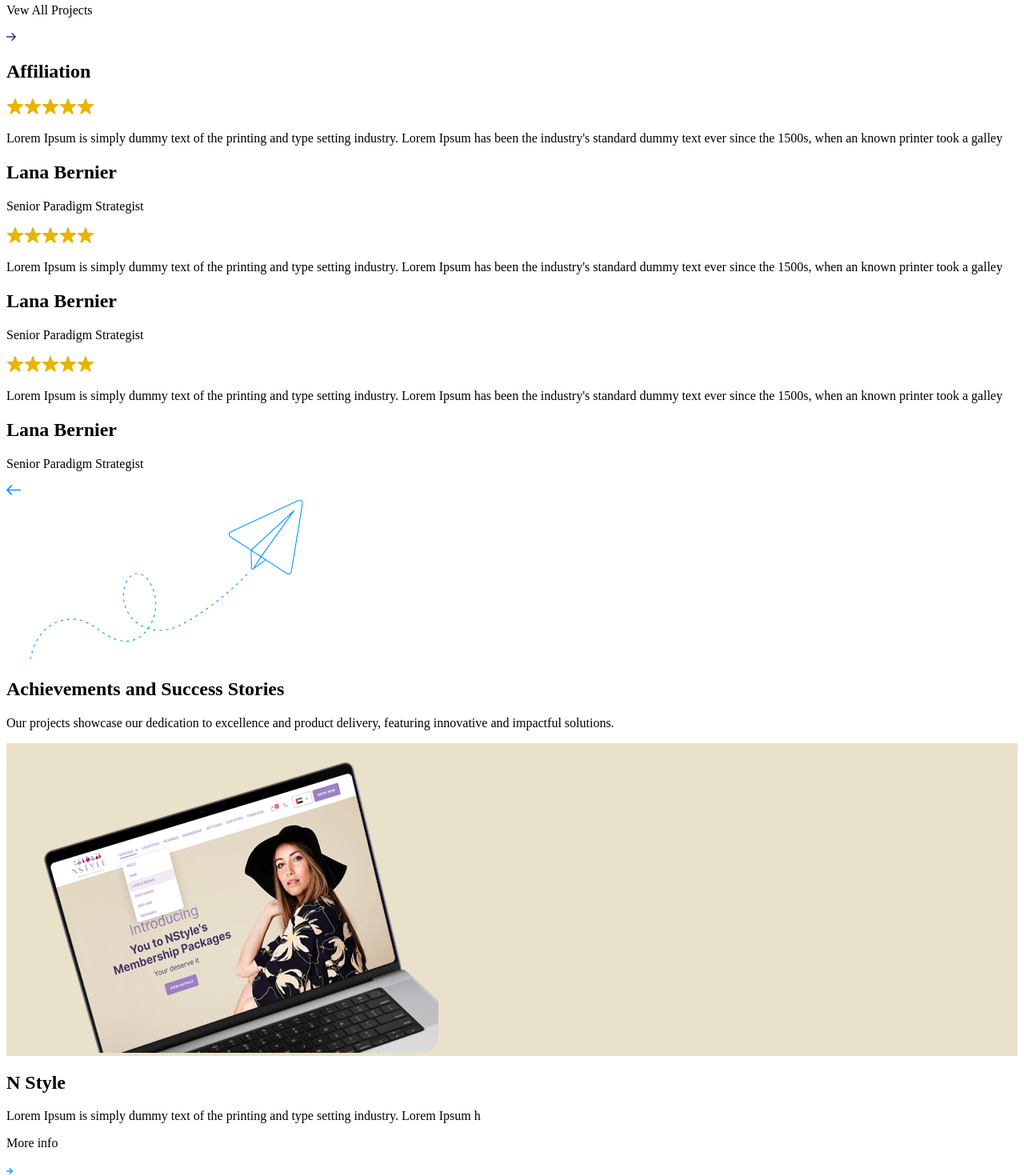
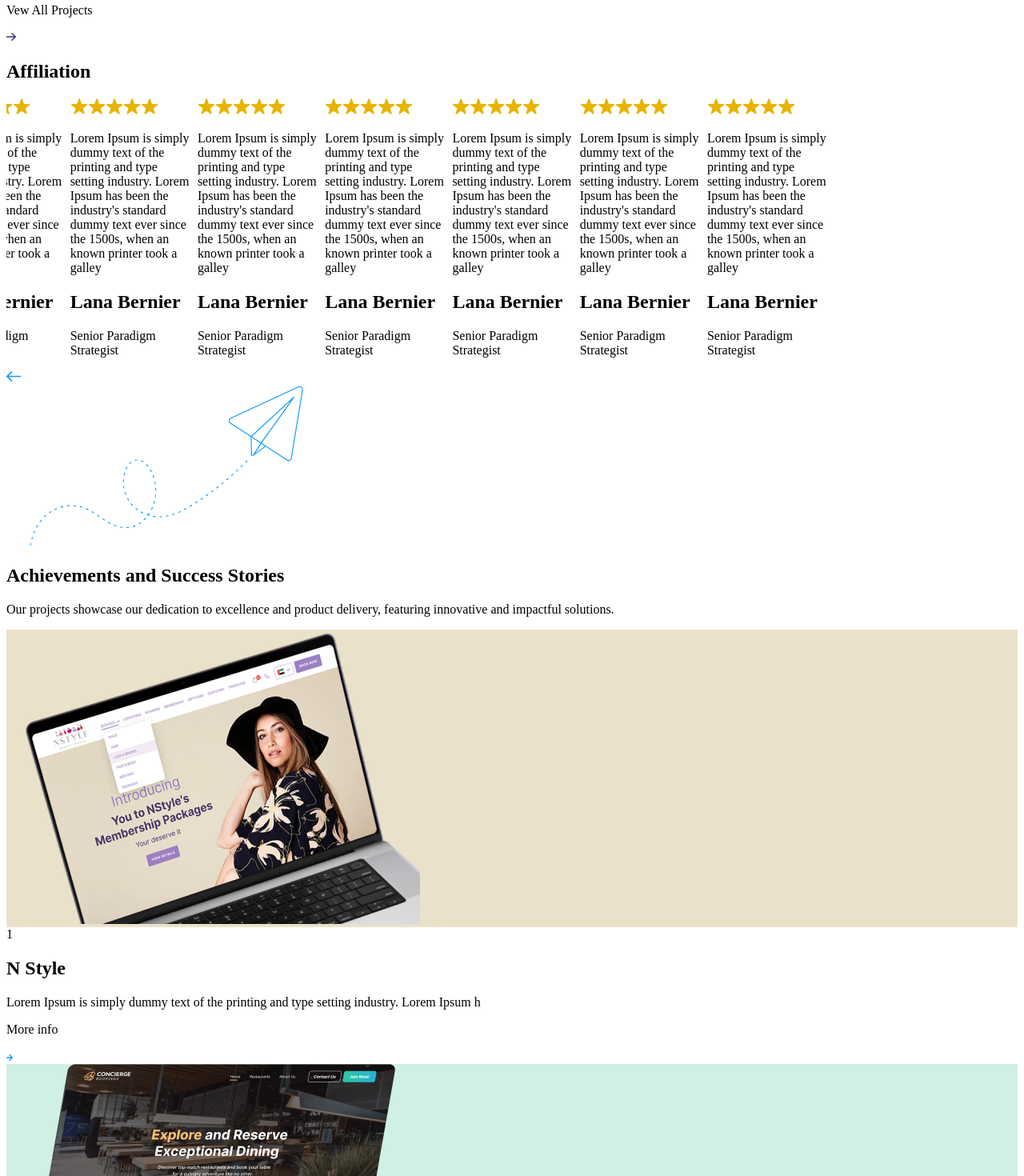
Before and after one commit to danishyaqoobofficial/HashedSystemProject, a React (Create React App) app: page / in a window 1280 px wide. Shown: the part 8140-9610 px from the top of the page at 80% size. Built offline with nearby package versions, Linux system fonts and the light colour scheme.

Commit message:
last commit today

```diff
--- a/src/App.css
+++ b/src/App.css
@@ -16,3 +16,15 @@
         flex-direction: column;
     }
 }
+
+
+.stories__after ::after{
+height: 100%;
+width: 1px;
+background-color: #8AAAD2;
+content: '';
+position: absolute;
+top: 56%;
+left: 50%;
+transform: translateX(50%);
+}
--- a/src/Components/Cards/StoriesSingleCard.jsx
+++ b/src/Components/Cards/StoriesSingleCard.jsx
@@ -5,9 +5,12 @@
 function StoriesSingleCard(props) {
     return (
         <>
-            <div className="flex items-center justify-center gap-[12px] md:gap-[52px] max-w-[900px] mx-auto md:flex-row flex-col mt-[12px] " >
+            <div className={`flex items-center justify-center gap-[12px] md:gap-[22px] max-w-[900px] mx-auto flex-col mt-[12px] relative z-10  ${props.row_reverse ? 'md:flex-row-reverse' : 'md:flex-row' }`}  >
                 <div className="mt-[22px]  rounded-[12px] pt-[20px] overflow-hidden max-w-[420px] w-full " style={{backgroundColor : props.color , paddingLeft : props.paddingLeft , paddingRight : props.paddingRight}}  >
-                    <img className='h-[240px] sm:h-[260px]' src= {props.image} alt="" />
+                    <img className='h-[240px] sm:h-[255px]' src= {props.image} alt="" />
+                </div>
+                <div className="md:block hidden">
+                    <div className={`text-2xl text-white rounded-full min-w-10 min-h-10 bg-[#8AAAD2] flex items-center justify-center ${!props.lastElement ? "stories__after" : ""}`}><span>{props.number}</span></div>
                 </div>
                 <div className="mt-[22px] max-w-[420px] w-full ">
                     <h2 className="text-[22px] text-[#0A0E19] font-[600] line-clamp-1 ">{props.title}</h2>
@@ -24,6 +27,5 @@ function StoriesSingleCard(props) {
     );
   }
 
-//   style={{flexDirection : props.row_reverse}}
 
   export default StoriesSingleCard;
--- a/src/pages/LandingPage/index.jsx
+++ b/src/pages/LandingPage/index.jsx
@@ -40,8 +40,15 @@ import bg1 from '../../assets/Images/bg1.png'
 import BlogCard from "../../Components/Cards/BlogCard";
 import StoriesSingleCard from "../../Components/Cards/StoriesSingleCard";
 import llll from '../../assets/Images/Mask group copy.png'
+
+// Import Swiper React components
 import { Swiper, SwiperSlide } from 'swiper/react';
+
+// Import Swiper styles
 import 'swiper/css';
+// Import required modules
+import { Autoplay } from 'swiper/modules';
+
 
 
 
@@ -187,11 +194,44 @@ function LandingPage() {
                     </div>
                     <div className="pt-[22px] ">
                         <h2 className=" text-center text-[#0A0E19] font-[600] mt-[20px] leading-[50px] text-[32px] md:text-[42px] max-w-[660px] mx-auto ">Affiliation</h2>
-                        <div className="flex items-center gap-[14px] md:gap-[18px] justify-center py-[42px] flex-wrap px-[12px] ">
-                            <ReviewCard/>
-                            <ReviewCard/>
-                            <ReviewCard/>
-                        </div>
+                            <div className=" w-full flex items-center overflow-auto py-[22px] gap-[14px] md:gap-[18px] mt-[15px]">
+                                <Swiper
+                                    slidesPerView={7}
+                                    breakpoints={{
+
+                                        100: {
+                                        slidesPerView: 7,
+
+                                        },
+                                        1024: {
+                                        slidesPerView: 8,
+
+                                        },
+                                        1440: {
+                                        slidesPerView: 9,
+
+                                        },
+                                    }}
+                                    spaceBetween={10}
+                                    centeredSlides={true}
+                                    autoplay={{
+                                    delay: 1900,
+                                    disableOnInteraction: false,
+                                    }}
+                                    loop={true}
+                                    modules={[ Autoplay]}
+                                    className="mySwiper w-full"
+                                >
+                                    <SwiperSlide className="max-w-max min-w-fit " ><ReviewCard/></SwiperSlide>
+                                    <SwiperSlide className="max-w-max min-w-fit " ><ReviewCard/></SwiperSlide>
+                                    <SwiperSlide className="max-w-max min-w-fit " ><ReviewCard/></SwiperSlide>
+                                    <SwiperSlide className="max-w-max min-w-fit " ><ReviewCard/></SwiperSlide>
+                                    <SwiperSlide className="max-w-max min-w-fit " ><ReviewCard/></SwiperSlide>
+                                    <SwiperSlide className="max-w-max min-w-fit " ><ReviewCard/></SwiperSlide>
+                                    <SwiperSlide className="max-w-max min-w-fit " ><ReviewCard/></SwiperSlide>
+                                    <SwiperSlide className="max-w-max min-w-fit " ><ReviewCard/></SwiperSlide>
+                                </Swiper>
+                            </div>
                         <div className="flex items-center justify-center gap-[8px] ">
                             <span className="flex items-center justify-center h-[42px] w-[46px] cursor-pointer bg-[#fff] rounded-[12px] border border-[#0D99FF] ">
                                 <svg width="18" height="15" viewBox="0 0 21 16" fill="none" xmlns="http://www.w3.org/2000/svg">
@@ -211,13 +251,13 @@ function LandingPage() {
                 </div>
             </div>
             <div className="w-full bg-[#E8F0FA] ">
-                <div className="max-w-[1200px] mx-auto py-[62px] px-[12px] md:px-[20px] ">
+                <div className="max-w-[1200px] mx-auto py-[62px] px-[16px] md:px-[20px] ">
                     <h2 className="text-center text-[#0A0E19] font-[600] mt-[20px] leading-[50px] text-[32px] md:text-[42px] ">Achievements and Success Stories</h2>
                     <p className=" text-[15px] text-[#0A0E19] text-center mt-[12px] ">Our projects showcase our dedication to excellence and product delivery, featuring innovative and impactful solutions.</p>
                     <div className="py-[22px] ">
-                        <StoriesSingleCard color = '#eae1ca' image = {llll} title = 'N Style' peragrapg = 'Lorem Ipsum is simply dummy text of the printing and type setting industry. Lorem Ipsum h' />
-                        <StoriesSingleCard color = '#d0efe5' image = {projectCardImage2} title = 'Concierge Bookings' peragrapg = 'Lorem Ipsum is simply dummy text of the printing and type setting industry. Lorem Ipsum h' row_reverse = "row-reverse" />
-                        <StoriesSingleCard color = '#b1d1f3' image = {projectCardImage4} title = 'OneMove' peragrapg = 'Lorem Ipsum is simply dummy text of the printing and type setting industry. Lorem Ipsum h' />
+                        <StoriesSingleCard number = '1' color = '#eae1ca' image = {projectCardImage1} title = 'N Style' peragrapg = 'Lorem Ipsum is simply dummy text of the printing and type setting industry. Lorem Ipsum h' />
+                        <StoriesSingleCard number = '2' color = '#d0efe5' image = {projectCardImage2} title = 'Concierge Bookings' peragrapg = 'Lorem Ipsum is simply dummy text of the printing and type setting industry. Lorem Ipsum h' row_reverse />
+                        <StoriesSingleCard number = '3' lastElement color = '#b1d1f3' image = {projectCardImage4} title = 'OneMove' peragrapg = 'Lorem Ipsum is simply dummy text of the printing and type setting industry. Lorem Ipsum h' />
                     </div>
                     <div className="flex items-center justify-center mt-[52px]  ">
                         <div className="flex items-center gap-[14px] bg-[#0D99FF] rounded-[7px] px-[22px] py-[12px] cursor-pointer">
@@ -232,27 +272,48 @@ function LandingPage() {
             <div className="w-full bg-[#fff]  " >
                 <div className="max-w-[1200px] mx-auto py-[32px] px-[12px] md:px-[20px] ">
                     <h2 className="text-center text-[#0A0E19] font-[600] mt-[20px] leading-[50px] text-[32px] md:text-[42px] ">Unlocking Business Potential Through Our Expertise</h2>
-                    <div className="w-full flex items-center justify-center px-[8px]  ">
-                        <div className="flex items-center overflow-auto py-[22px] gap-[12px] mt-[15px]">
-                            <Swiper className="!max-w-max "
-                                spaceBetween={12}
-                                slidesPerView={1}
-                                onSlideChange={() => console.log('slide change')}
-                                onSwiper={(swiper) => console.log(swiper)}
-                                >
-                                <SwiperSlide className="max-w-max "><ServiceSmallCard heading = 'Data Analytics' /></SwiperSlide>
-                                <SwiperSlide className="max-w-max " ><ServiceSmallCard heading = 'UI/UX' /></SwiperSlide>
-                                <SwiperSlide className="max-w-max " ><ServiceSmallCard heading = 'Artificial Intelligence' /></SwiperSlide>
-                                <SwiperSlide className="max-w-max " ><ServiceSmallCard heading = 'Machine Learning' /></SwiperSlide>
-                                <SwiperSlide className="max-w-max " ><ServiceSmallCard heading = 'Web' /></SwiperSlide>
-                                <SwiperSlide className="max-w-max " ><ServiceSmallCard heading = 'Mobile' /></SwiperSlide>
-                                <SwiperSlide className="max-w-max " ><ServiceSmallCard heading = 'Mobile' /></SwiperSlide>
-                                <SwiperSlide className="max-w-max " ><ServiceSmallCard heading = 'Mobile' /></SwiperSlide>
-                                <SwiperSlide className="max-w-max " ><ServiceSmallCard heading = 'Mobile' /></SwiperSlide>
-                                <SwiperSlide className="max-w-max " ><ServiceSmallCard heading = 'Mobile' /></SwiperSlide>
+                        <div className=" w-full flex items-center overflow-auto py-[22px] gap-[12px] mt-[15px]">
+                            <Swiper
+                                slidesPerView={7}
+                                breakpoints={{
+
+                                    100: {
+                                      slidesPerView: 7,
+
+                                    },
+                                    1024: {
+                                      slidesPerView: 8,
+
+                                    },
+                                    1440: {
+                                      slidesPerView: 9,
+
+                                    },
+                                  }}
+                                spaceBetween={10}
+                                centeredSlides={true}
+                                autoplay={{
+                                delay: 1900,
+                                disableOnInteraction: false,
+                                }}
+                                loop={true}
+                                modules={[ Autoplay]}
+                                className="mySwiper w-full"
+                            >
+                                <SwiperSlide className="max-w-max min-w-fit " ><ServiceSmallCard heading = 'Data Analytics' /></SwiperSlide>
+                                <SwiperSlide className="max-w-max min-w-fit " ><ServiceSmallCard heading = 'UI/UX' /></SwiperSlide>
+                                <SwiperSlide className="max-w-max min-w-fit " ><ServiceSmallCard heading = 'Artificial Intelligence' /></SwiperSlide>
+                                <SwiperSlide className="max-w-max min-w-fit " ><ServiceSmallCard heading = 'Machine Learning' /></SwiperSlide>
+                                <SwiperSlide className="max-w-max min-w-fit " ><ServiceSmallCard heading = 'Web' /></SwiperSlide>
+                                <SwiperSlide className="max-w-max min-w-fit " ><ServiceSmallCard heading = 'Mobile' /></SwiperSlide>
+                                <SwiperSlide className="max-w-max min-w-fit " ><ServiceSmallCard heading = 'Data Analytics' /></SwiperSlide>
+                                <SwiperSlide className="max-w-max min-w-fit " ><ServiceSmallCard heading = 'UI/UX' /></SwiperSlide>
+                                <SwiperSlide className="max-w-max min-w-fit " ><ServiceSmallCard heading = 'Artificial Intelligence' /></SwiperSlide>
+                                <SwiperSlide className="max-w-max min-w-fit " ><ServiceSmallCard heading = 'Machine Learning' /></SwiperSlide>
+                                <SwiperSlide className="max-w-max min-w-fit " ><ServiceSmallCard heading = 'Web' /></SwiperSlide>
+                                <SwiperSlide className="max-w-max min-w-fit " ><ServiceSmallCard heading = 'Mobile' /></SwiperSlide>
                             </Swiper>
                         </div>
-                    </div>
                     <div className="flex items-center justify-center gap-[22px] max-w-[840px] mx-auto mt-[22px] flex-col md:flex-row">
                         <div className="max-w-[420px] w-full h-[250px] sm:h-[270px] bg-cover bg-no-repeat bg-center rounded-[20px] " src="" alt="" style={{backgroundImage : `url(${backgroundImage})`}}  ></div>
                         <div className="flex-1 ">
@@ -272,27 +333,48 @@ function LandingPage() {
                         </div>
                     </div>
                     <h2 className="text-center text-[#0A0E19] font-[600] mt-[32px] leading-[50px] text-[42px] ">Technology</h2>
-                    <div className="w-full flex items-center justify-center px-[8px]  ">
-                    <div className="flex items-center overflow-auto py-[22px] gap-[12px] mt-[15px]">
-                            <Swiper className="!max-w-max "
-                                spaceBetween={12}
-                                slidesPerView={1}
-                                onSlideChange={() => console.log('slide change')}
-                                onSwiper={(swiper) => console.log(swiper)}
-                                >
-                                <SwiperSlide className="max-w-max "><ServiceSmallCard heading = 'Data Analytics' /></SwiperSlide>
-                                <SwiperSlide className="max-w-max " ><ServiceSmallCard heading = 'UI/UX' /></SwiperSlide>
-                                <SwiperSlide className="max-w-max " ><ServiceSmallCard heading = 'Artificial Intelligence' /></SwiperSlide>
-                                <SwiperSlide className="max-w-max " ><ServiceSmallCard heading = 'Machine Learning' /></SwiperSlide>
-                                <SwiperSlide className="max-w-max " ><ServiceSmallCard heading = 'Web' /></SwiperSlide>
-                                <SwiperSlide className="max-w-max " ><ServiceSmallCard heading = 'Mobile' /></SwiperSlide>
-                                <SwiperSlide className="max-w-max " ><ServiceSmallCard heading = 'Mobile' /></SwiperSlide>
-                                <SwiperSlide className="max-w-max " ><ServiceSmallCard heading = 'Mobile' /></SwiperSlide>
-                                <SwiperSlide className="max-w-max " ><ServiceSmallCard heading = 'Mobile' /></SwiperSlide>
-                                <SwiperSlide className="max-w-max " ><ServiceSmallCard heading = 'Mobile' /></SwiperSlide>
+                    <div className=" w-full flex items-center overflow-auto py-[22px] gap-[12px] mt-[15px]">
+                            <Swiper
+                                slidesPerView={7}
+                                breakpoints={{
+
+                                    100: {
+                                      slidesPerView: 7,
+
+                                    },
+                                    1024: {
+                                      slidesPerView: 8,
+
+                                    },
+                                    1440: {
+                                      slidesPerView: 9,
+
+                                    },
+                                  }}
+                                spaceBetween={10}
+                                centeredSlides={true}
+                                autoplay={{
+                                delay: 1900,
+                                disableOnInteraction: false,
+                                }}
+                                loop={true}
+                                modules={[ Autoplay]}
+                                className="mySwiper w-full"
+                            >
+                                <SwiperSlide className="max-w-max min-w-fit " ><ServiceSmallCard heading = 'Data Analytics' /></SwiperSlide>
+                                <SwiperSlide className="max-w-max min-w-fit " ><ServiceSmallCard heading = 'UI/UX' /></SwiperSlide>
+                                <SwiperSlide className="max-w-max min-w-fit " ><ServiceSmallCard heading = 'Artificial Intelligence' /></SwiperSlide>
+                                <SwiperSlide className="max-w-max min-w-fit " ><ServiceSmallCard heading = 'Machine Learning' /></SwiperSlide>
+                                <SwiperSlide className="max-w-max min-w-fit " ><ServiceSmallCard heading = 'Web' /></SwiperSlide>
+                                <SwiperSlide className="max-w-max min-w-fit " ><ServiceSmallCard heading = 'Mobile' /></SwiperSlide>
+                                <SwiperSlide className="max-w-max min-w-fit " ><ServiceSmallCard heading = 'Data Analytics' /></SwiperSlide>
+                                <SwiperSlide className="max-w-max min-w-fit " ><ServiceSmallCard heading = 'UI/UX' /></SwiperSlide>
+                                <SwiperSlide className="max-w-max min-w-fit " ><ServiceSmallCard heading = 'Artificial Intelligence' /></SwiperSlide>
+                                <SwiperSlide className="max-w-max min-w-fit " ><ServiceSmallCard heading = 'Machine Learning' /></SwiperSlide>
+                                <SwiperSlide className="max-w-max min-w-fit " ><ServiceSmallCard heading = 'Web' /></SwiperSlide>
+                                <SwiperSlide className="max-w-max min-w-fit " ><ServiceSmallCard heading = 'Mobile' /></SwiperSlide>
                             </Swiper>
                         </div>
-                    </div>
                     <div className="mt-[22px] flex items-center justify-center flex-wrap gap-[12px] ">
                         <img className="h-[56px] w-[110px] " src={img1} alt="" />
                         <img className="h-[56px] w-[110px] " src={img2} alt="" />
@@ -407,6 +489,8 @@ function LandingPage() {
                     </div>
                 </div>
             </div>
+
+
         </>
     );
   }
```
